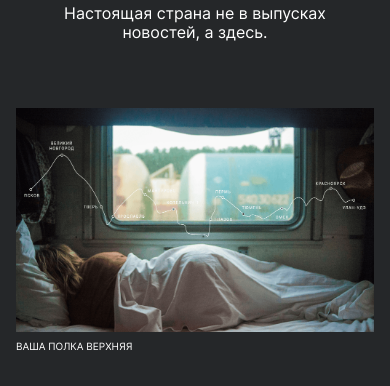
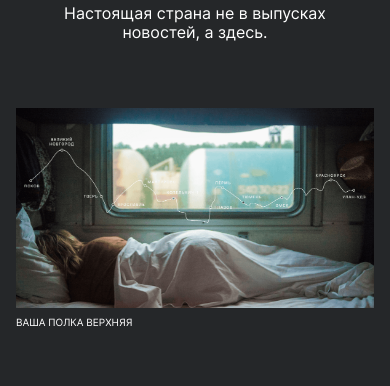
Before and after one commit to liza-zhukova/russian-travel, a plain HTML site: page index.html in a window 390 px wide. Shown: the part 206-592 px from the top of the page. Drawn offline with Linux system fonts and the light colour scheme; files whose address does not match are found by name.

Commit message:
исправление картинки

```diff
--- a/blocks/lead/__image/lead__image.css
+++ b/blocks/lead/__image/lead__image.css
@@ -1,3 +1,24 @@
-.lead__image{
-    height: auto;
+@media screen and (max-width: 1440px){
+    .lead__image{
+      height: 615px;
+    }
+  }
+
+  @media screen and (max-width: 1279px){
+      .lead__image{
+        height: 580px;
+      }
+  }
+
+  @media screen and (max-width: 1023px){
+    .lead__image{
+      height: 480px;
+    }
 }
+
+
+  @media screen and (max-width: 767px){
+    .lead__image{
+      height: 200px;
+    }
+  }
```
